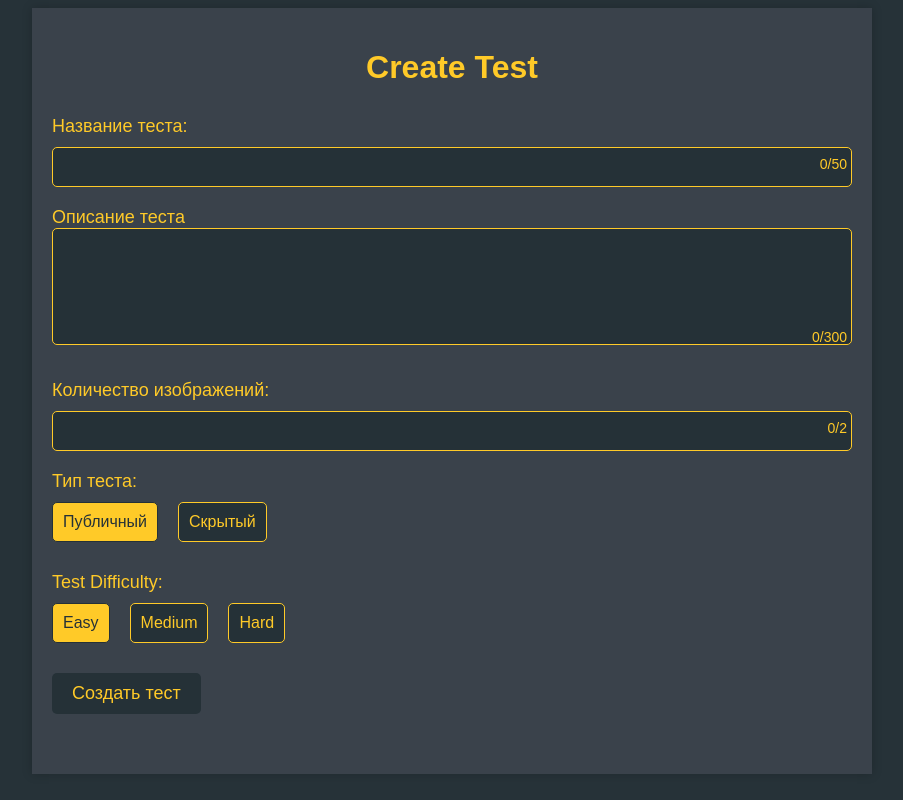
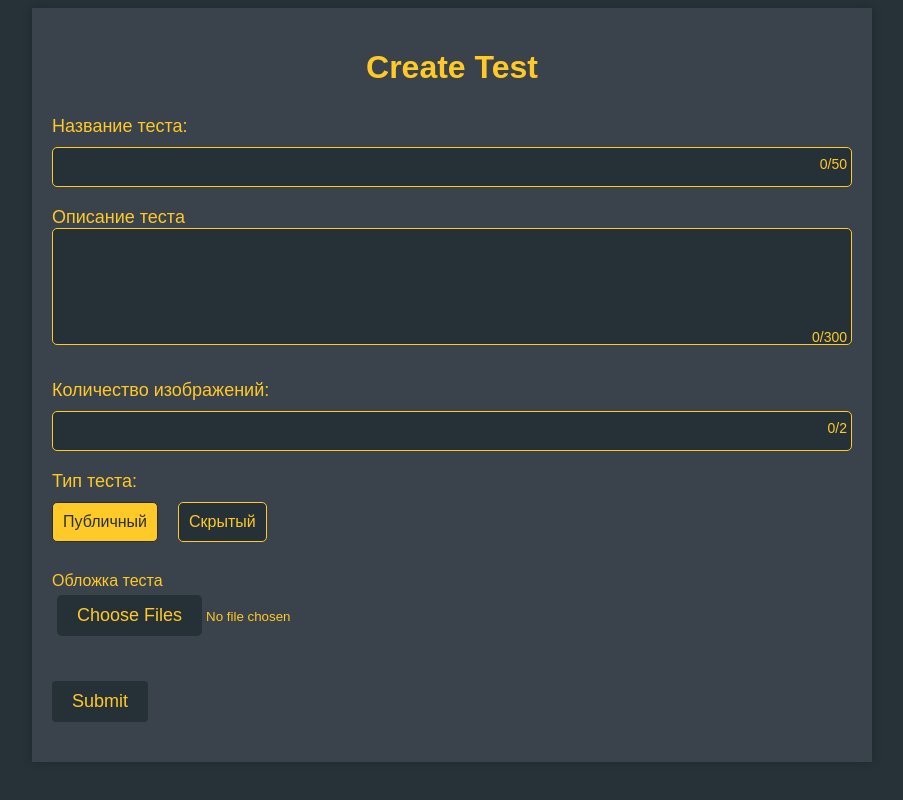
Before and after one commit to RostyanYandexLyceumCheeeeck/website-for-voting, a Flask app: page /create in a window 1280 px wide. Shown: the whole page, without its empty margins (188-1091 px from the left). Run offline with Flask 3, Linux system fonts and the light colour scheme.

Commit message:
Финальная версия создания тестов

```diff
--- a/downloads.txt
+++ /dev/null
@@ -1,6 +0,0 @@
-pip install flask-restful
-pip install sqlalchemy
-pip install flask-login
-pip install python-dotenv
-pip install flask-wtf
-pip install SQLAlchemy-serializer
--- a/main.py
+++ b/main.py
@@ -40,43 +40,104 @@ def start_screan():
 
 @app.route('/create', methods=['GET', 'POST'])
 def start_scre1an():
-    test_name = request.args.get('test-name')
-    test_description = request.args.get('test-description')
-    test_type = request.args.get('test-type')
-    test_kol = request.args.get('test-kol')
-    test_difficulty = request.args.get('test-difficulty')
+    form = ImageForm()
+    test_name = request.form.get('test-name')
+    test_description = request.form.get('test-description')
+    test_type = request.form.get('test-type')
+    test_kol = request.form.get('test-kol')
     if test_kol is None:
-        return render_template('create.html', flag=False)
+        return render_template('create.html', flag=False, form=form, file=False)
     else:
         try:
             test_kol = int(test_kol)
         except Exception:
-            return render_template('create.html', flag=True)
+            return render_template('create.html', flag=True, form=form, file=False)
+        if len(form.images.data) != 1:
+            return render_template('create.html', flag=True, form=form, file=True)
+        filename = form.images.data[0].filename
+        file = form.images.data[0]
+        if filename.lower().endswith(('.jpg', '.jpeg', '.png', '.bmp', '.gif', '.webp', '.jfif')):
+            path = os.path.join('static/images', filename)
+            file.save(path)
+        else:
+            return render_template('create.html', flag=True, form=form, file=True)
         data = {}
         data['test_name'] = test_name
         data['test_description'] = test_description
         data['test_type'] = test_type
         data['test_kol'] = test_kol
-        data['test_difficulty'] = test_difficulty
+        data['preview'] = path
         session['img'] = data
+        test = {"head": data, 'question': []}
+        session['test'] = test
         return redirect('/img')
 
 
 @app.route('/img', methods=['GET', 'POST'])
 def upload_images():
     form = ImageForm()
+    test = session.get('test', None)
+    session['test'] = test
     kol_img = session.get('img', None)['test_kol']
     if form.validate_on_submit():
+        ls_name = [image.filename for image in form.images.data]
+        session['img_name'] = ls_name
         ls_is_file = [os.path.isfile(image.filename) for image in form.images.data]
         ls_is_img = [not x for x in ls_is_file]
         if all(ls_is_img) and len(form.images.data) == \
                 kol_img:
             for image in form.images.data:
-                image.save(image.filename)
-            return redirect("/")
+                filname = image.filename
+                path = os.path.join('static/images', filname)
+                image.save(path)
+            return redirect("/add")
         else:
             return render_template('img.html', form=form, isimg=True, kol=kol_img)
     return render_template('img.html', form=form, isimg=False, kol=kol_img)
+
+
+@app.route('/add', methods=['GET', 'POST'])
+def add_text_question():
+    name_img = session.get('img_name', None)
+    message = ''
+    if request.method == 'POST':
+        if request.form.get('next') is None:
+            question = request.form.get('question')
+            description = request.form.get('description')
+            id_ = request.form.get('id')
+            que = {}
+            que['question'] = question
+            que['description'] = description
+            content = {'id': id_, 'data': que}
+            test = session.get('test', None)
+            data = test['question']
+            asd = list(filter(lambda x: x['id'] == id_, data))
+            if len(asd) == 0:
+                test['question'].append(content)
+            else:
+                ind = test['question'].index(*asd)
+                test['question'][ind] = content
+            session['test'] = test
+        else:
+            test = session.get('test', None)
+            data = test['question']
+            print(data)
+            id = list(map(int, list(i['id'] for i in data)))
+            need_id = []
+            for i in range(len(name_img)):
+                if i not in id:
+                    need_id.append(i)
+            need_id = list(map(lambda x: x + 1, need_id))
+            if len(need_id) != 0:
+                return render_template('add_text_question.html', img=name_img, ln=len(name_img), mas=need_id)
+            else:
+                pass
+    return render_template('add_text_question.html', img=name_img, ln=len(name_img), mas=[])
+
+
+@app.route('/test', methods=['GET', 'POST'])
+def test():
+    return render_template('test.html')
 
 
 @login_manager.user_loader
--- a/templates/create.html
+++ b/templates/create.html
@@ -210,12 +210,75 @@
 			background-color: #FFCA28;
 			color: #253137;
 		}
+		input[type="file"] {
+			border-box;
+			width: 100%;
+			padding: 0px;
+			border: none;
+			border-radius: 5px;
+			margin-bottom: 20px;
+		}
+
+		input::file-selector-button {
+			display: inline-block;
+			padding: 10px 20px;
+			background-color: #253137;
+			border: none;
+			border-radius: 5px;
+			font-size: 18px;
+			color: #FFCA28;
+			cursor: pointer;
+			transition: background-color 0.2s ease-in-out;
+		}
+		.wrong-group {
+			color: #ff2828;
+		}
+
+		input[type="file"] {
+			border-box;
+			width: 100%;
+			padding: 5px;
+			border: none;
+			border-radius: 5px;
+			margin-bottom: 40px;
+		}
+
+		input::file-selector-button {
+
+			background-color: #253137;
+			border: none;
+			border-radius: 5px;
+			font-size: 18px;
+			color: #FFCA28;
+			cursor: pointer;
+			transition: background-color 0.2s ease-in-out;
+	}
+		input::file-selector-button:hover {
+			background-color: #FFCA28;
+			color: #253137;
+	}
+		form input[type="submit"] {
+			background-color: #253137;
+			color: #FFCA28;
+			border: none;
+			border-radius: 4px;
+			padding: 10px 20px;
+			font-size: 18px;
+			cursor: pointer;
+			transition: background-color 0.2s ease-in-out;
+		}
+
+		form input[type="submit"]:hover {
+			background-color: #FFCA28;
+			color: #253137;
+		}
+
 	</style>
 </head>
 <body>
 	<div class="container">
 		<h1>Create Test</h1>
-		<form>
+		<form method="post", enctype="multipart/form-data">
 			<div class="form-group">
 				<label for="test-name">Название теста:</label>
 				<input type="text" id="test-name" name="test-name" maxlength="50" required>
@@ -239,32 +302,26 @@
 				<input type="text" id="test-kol" name="test-kol" maxlength="2" required>
 				<div class="character-count"><span>0</span>/2</div>
 			</div>
-
-
-
 			<div class="form-group">
 				<label for="test-type">Тип теста:</label>
 				<div class="toggle-buttons">
-					<input type="radio" id="test-type-1" name="test-type" value="type-1" checked>
+					<input type="radio" id="test-type-1" name="test-type" value="public" checked>
 					<label for="test-type-1">Публичный</label>
-					<input type="radio" id="test-type-2" name="test-type" value="type-2">
+					<input type="radio" id="test-type-2" name="test-type" value="hidden">
 					<label for="test-type-2">Скрытый</label>
 				</div>
 			</div>
-			<div class="form-group">
-				<label for="test-difficulty">Test Difficulty:</label>
-				<div class="toggle-buttons">
-					<input type="radio" id="test-difficulty-1" name="test-difficulty" value="easy" checked>
-					<label for="test-difficulty-1">Easy</label>
-					<input type="radio" id="test-difficulty-2" name="test-difficulty" value="medium">
-					<label for="test-difficulty-2">Medium</label>
-					<input type="radio" id="test-difficulty-3" name="test-difficulty" value="hard">
-					<label for="test-difficulty-3">Hard</label>
+			{% if file %}
+				<div class="wrong-group">
+					<label for="wrong">Введите только 1 изображение!!!</label>
 				</div>
-			</div>
-			<div class="form-group">
-				<button type="submit" class="submit-button">Создать тест</button>
-			</div>
+			{% else %}
+			<label for="test-type-1">Обложка теста</label>
+			{% endif %}
+            {{ form.csrf_token }}
+			{{ form.images }}
+			{{ form.submit }}
+
 		</form>
 	</div>
 	<script src="https://code.jquery.com/jquery-3.6.0.min.js"></script>
```
Also changed, not shown: static/add_text_question.css (added, +78 -0 lines), templates/add_text_question.html (added, +45 -0 lines), templates/test.html (added, +12 -0 lines).
